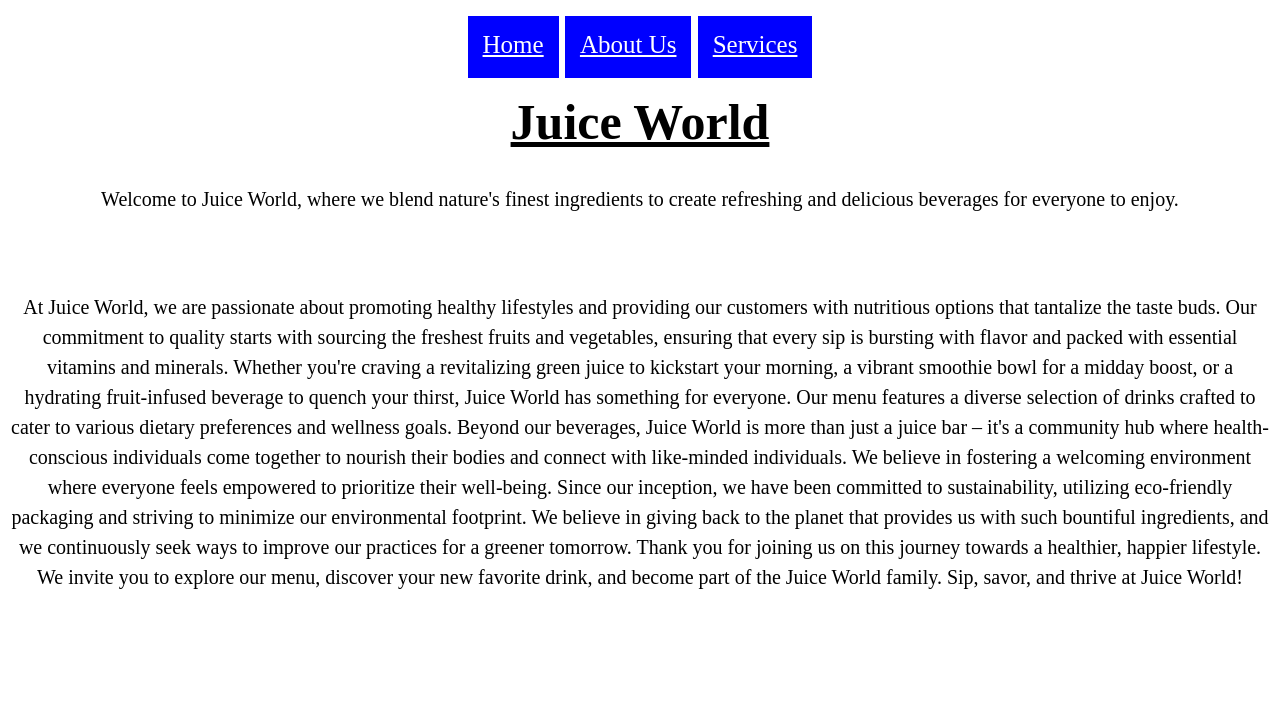
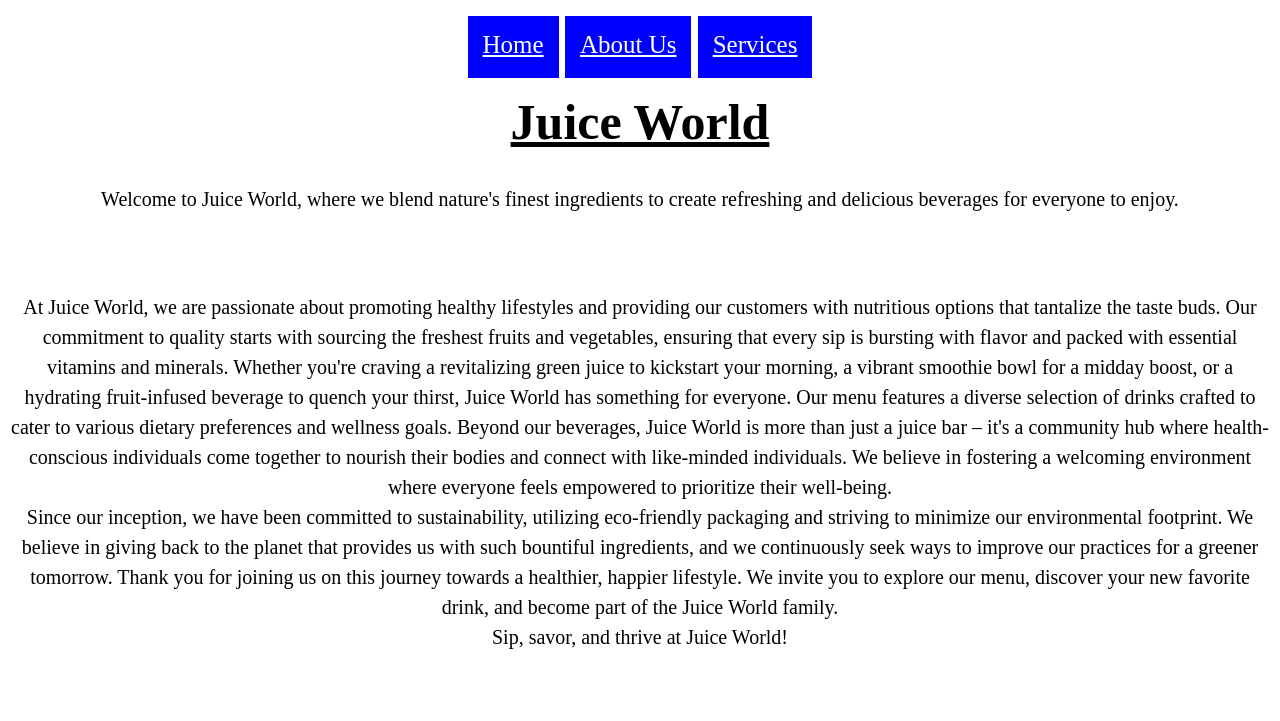
Before and after one commit to udhayauwa/juice, a plain HTML site: page About.html in a window 1280 px wide. Shown: the part 231-952 px from the top of the page. Drawn offline with Linux system fonts and the light colour scheme.

Commit message:
About.html

```diff
--- a/About.html
+++ b/About.html
@@ -20,13 +20,13 @@
 
 Whether you're craving a revitalizing green juice to kickstart your morning, a vibrant smoothie bowl for a midday boost, or a hydrating fruit-infused beverage to quench your thirst, Juice World has something for everyone. Our menu features a diverse selection of drinks crafted to cater to various dietary preferences and wellness goals.
 
-Beyond our beverages, Juice World is more than just a juice bar – it's a community hub where health-conscious individuals come together to nourish their bodies and connect with like-minded individuals. We believe in fostering a welcoming environment where everyone feels empowered to prioritize their well-being.
+Beyond our beverages, Juice World is more than just a juice bar – it's a community hub where health-conscious individuals come together to nourish their bodies and connect with like-minded individuals. We believe in fostering a welcoming environment where everyone feels empowered to prioritize their well-being. <br>
 
 Since our inception, we have been committed to sustainability, utilizing eco-friendly packaging and striving to minimize our environmental footprint. We believe in giving back to the planet that provides us with such bountiful ingredients, and we continuously seek ways to improve our practices for a greener tomorrow.
 
 Thank you for joining us on this journey towards a healthier, happier lifestyle. We invite you to explore our menu, discover your new favorite drink, and become part of the Juice World family.
 
-Sip, savor, and thrive at Juice World! </p>
+<br> Sip, savor, and thrive at Juice World! </p>
 <br>
 <p style="text-align:center;margin-top: 30px"> <i>@ All Rights Reserved</i></p>
 
```
